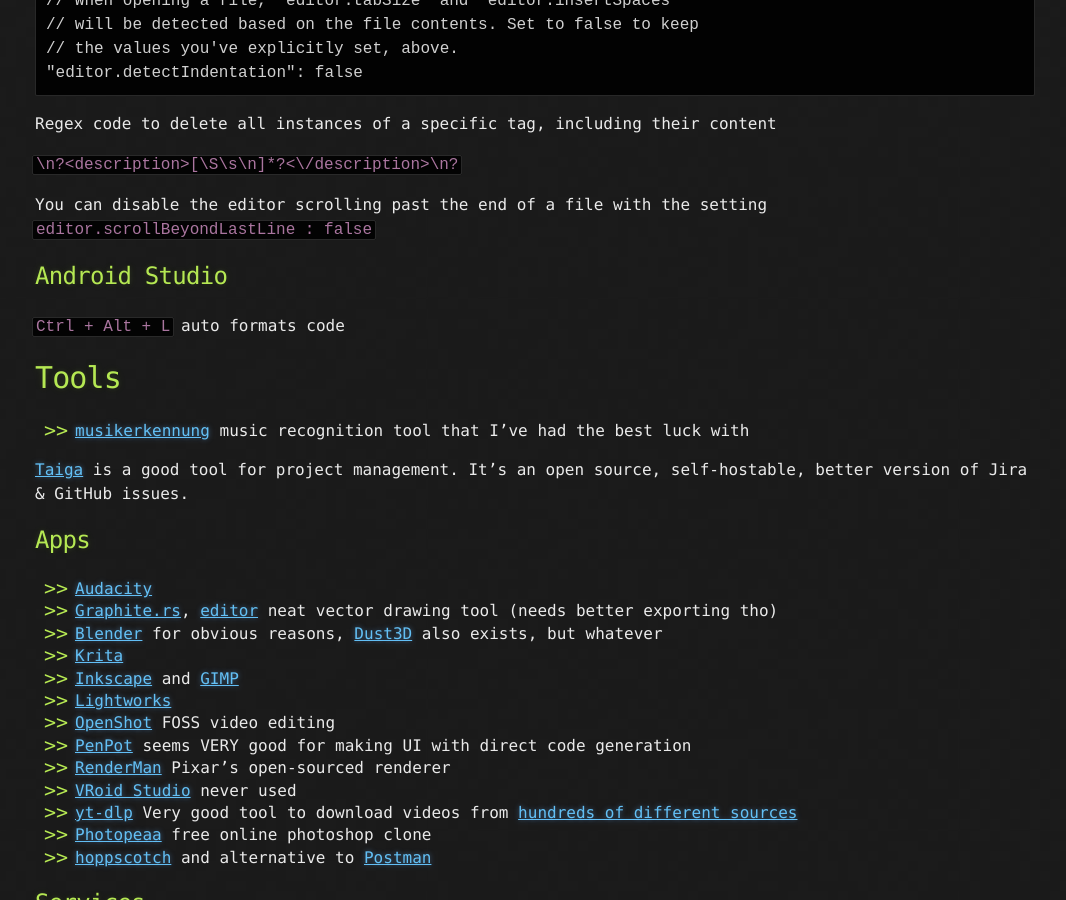
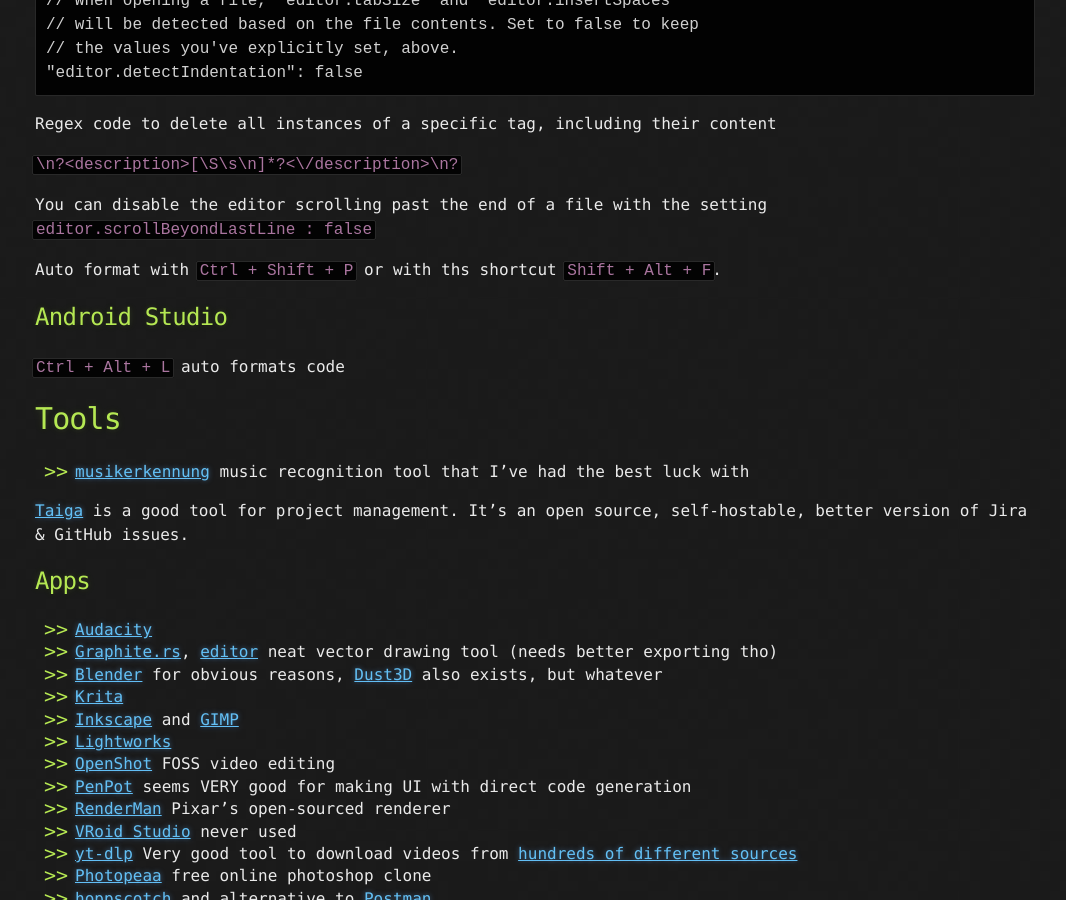
Before and after one commit to HubbleCommand/HubbleCommand.github.io, a Jekyll site: the page built from _posts/2024-08-02-tools-tips.md, in a window 1280 px wide and 900 px high, scrolled down 3426 px. Shown: the whole window, without its empty margins (105-1171 px from the left). Built offline with Jekyll 4.4.1, drawn with Linux system fonts in a browser that asks for light colours; nearby versions of some CDN libraries.

Commit message:
vs code format tip

```diff
--- a/_posts/2024-08-02-tools-tips.md
+++ b/_posts/2024-08-02-tools-tips.md
@@ -144,6 +144,8 @@
 
 You can disable the editor scrolling past the end of a file with the setting `editor.scrollBeyondLastLine : false`
 
+Auto format with `Ctrl + Shift + P` or with ths shortcut `Shift + Alt + F`.
+
 ## Android Studio
 
 `Ctrl + Alt + L` auto formats code
```
